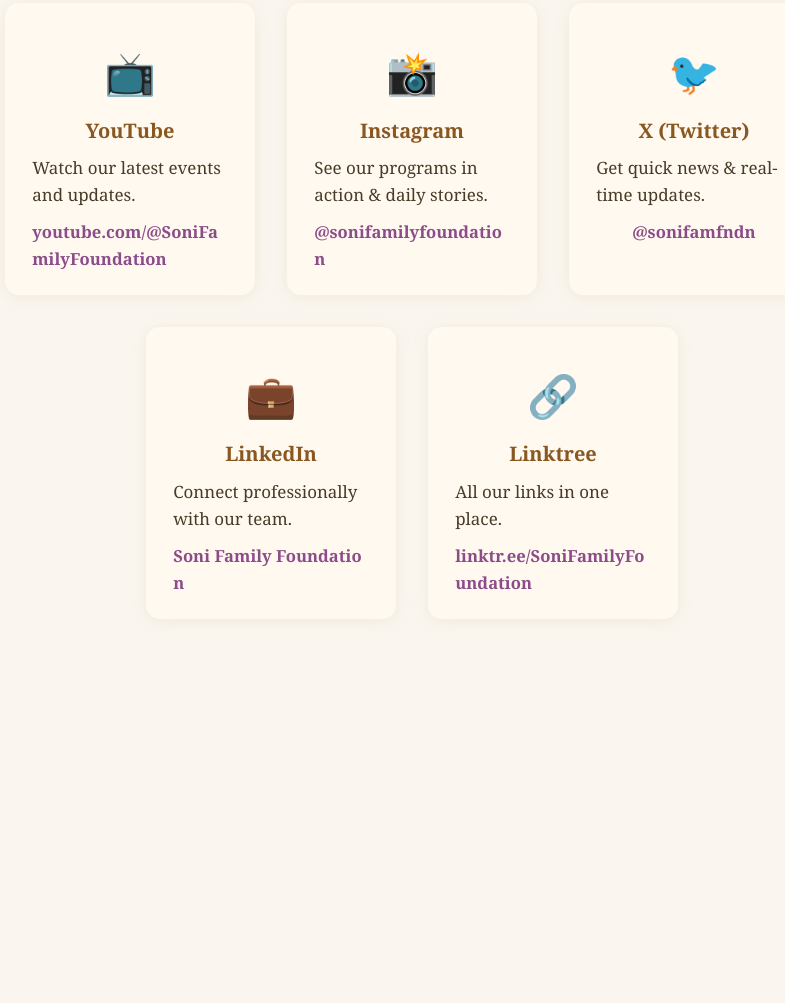
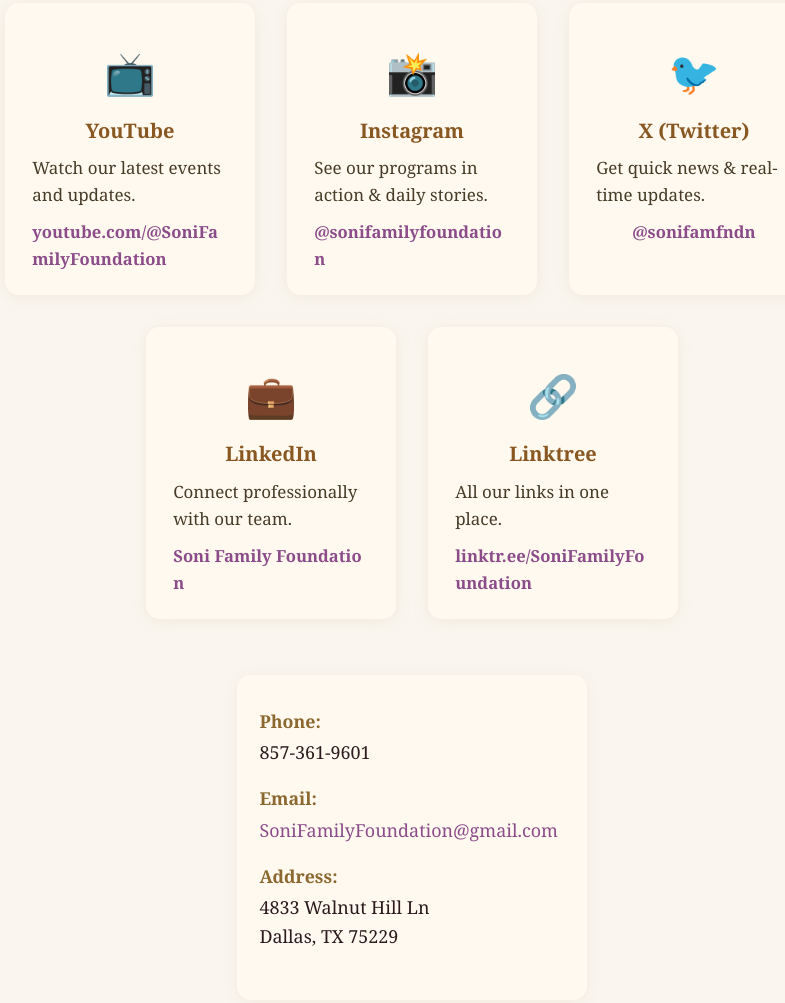
Before and after one commit to Sonyboy30/SFF, a plain HTML site: page index.html in a window 1280 px wide. Shown: the part 1376-2379 px from the top of the page, without its empty margins (228-1013 px from the left). Before the commit the page ends 2043 px from the top, so only its background shows below. Drawn offline with Linux system fonts and the light colour scheme.

Commit message:
Update index.html

```diff
--- a/index.html
+++ b/index.html
@@ -26,18 +26,10 @@
       padding: 1.5rem 2rem;
     }
     .nav-brand {
-      display: flex;
-      align-items: center;
       font-size: 1.3rem;
       font-weight: bold;
       color: #603e15;
       letter-spacing: 1px;
-    }
-    .nav-brand img {
-      height: 44px;
-      margin-right: 1rem;
-      vertical-align: middle;
-      border-radius: 12px;
     }
     .nav-right {
       list-style: none;
@@ -57,6 +49,7 @@
       color: #b89b62;
       border-bottom: 2px solid #b89b62;
     }
+    /* Hero Section */
     .hero {
       min-height: 68vh;
       background: url('assets/welcome.jpg') center center/cover no-repeat;
@@ -89,6 +82,7 @@
       color: #ffe9bd;
       font-weight: 500;
     }
+    /* Empowering Geniuses Row */
     .empower-row {
       display: flex;
       flex-wrap: wrap;
@@ -141,7 +135,6 @@
       color: #fff;
       box-shadow: 0 4px 16px rgba(180,155,98,0.15);
     }
-
     /* Contact Section Styles */
     .contact-section {
       padding: 4rem 2rem 3rem 2rem;
@@ -153,6 +146,7 @@
       color: #855515;
       margin-bottom: 2rem;
       letter-spacing: 1px;
+      text-align: center;
     }
     .contact-cards {
       display: flex;
@@ -207,7 +201,40 @@
       color: #603e15;
       text-decoration: underline;
     }
-
+    /* Direct Contact Card */
+    .direct-contact {
+      margin: 3.5rem auto 0 auto;
+      max-width: 350px;
+      background: #fff9ef;
+      border-radius: 14px;
+      box-shadow: 0 2px 16px rgba(140,104,48,0.08);
+      padding: 2rem 1.4rem;
+      text-align: left;
+      font-size: 1.11rem;
+    }
+    .contact-row {
+      margin-bottom: 1.1rem;
+      display: flex;
+      flex-direction: column;
+    }
+    .contact-label {
+      color: #8c6830;
+      font-weight: bold;
+      margin-bottom: 0.18rem;
+    }
+    .contact-value {
+      color: #2c1a1d;
+      font-size: 1.12rem;
+      word-break: break-word;
+    }
+    .direct-contact a.contact-value {
+      color: #8c4c8a;
+      text-decoration: none;
+    }
+    .direct-contact a.contact-value:hover {
+      text-decoration: underline;
+      color: #603e15;
+    }
     /* Responsive design */
     @media (max-width: 950px) {
       .contact-cards { flex-direction: column; gap: 1.2rem; align-items: center; }
@@ -228,10 +255,7 @@
 <body>
   <header>
     <nav class="main-nav">
-      <span class="nav-brand">
-        <!-- <img src="assets/logo.png" alt="SFF Logo" /> Uncomment if you have a logo! -->
-        Soni Family Foundation
-      </span>
+      <span class="nav-brand">Soni Family Foundation</span>
       <ul class="nav-right">
         <li><a href="index.html">Home</a></li>
         <li><a href="about.html">About Us</a></li>
@@ -293,6 +317,23 @@
         <a href="https://linktr.ee/SoniFamilyFoundation" class="contact-link" target="_blank">linktr.ee/SoniFamilyFoundation</a>
       </div>
     </div>
+    <div class="direct-contact">
+      <div class="contact-row">
+        <span class="contact-label">Phone:</span>
+        <span class="contact-value">857-361-9601</span>
+      </div>
+      <div class="contact-row">
+        <span class="contact-label">Email:</span>
+        <a href="mailto:sonifamilyfoundation@gmail.com" class="contact-value">SoniFamilyFoundation@gmail.com</a>
+      </div>
+      <div class="contact-row">
+        <span class="contact-label">Address:</span>
+        <span class="contact-value">
+          4833 Walnut Hill Ln<br>
+          Dallas, TX 75229
+        </span>
+      </div>
+    </div>
   </section>
 </body>
 </html>
```
